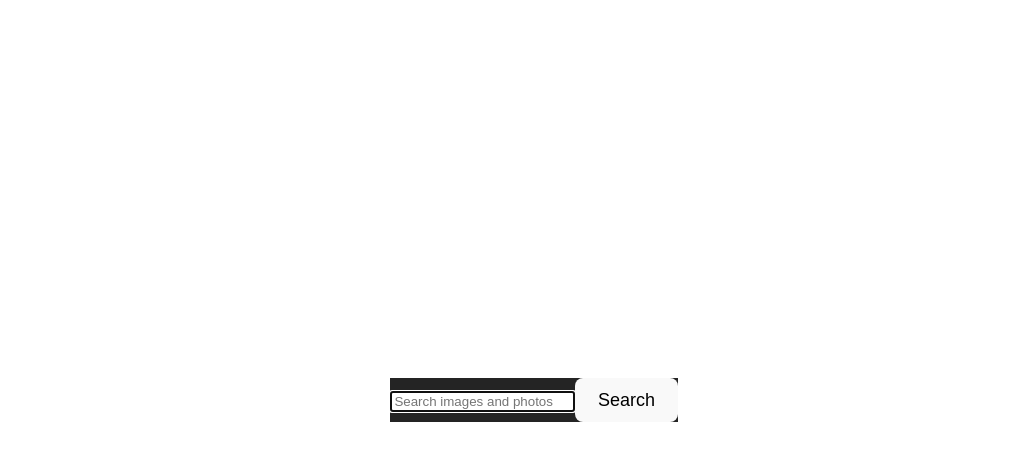
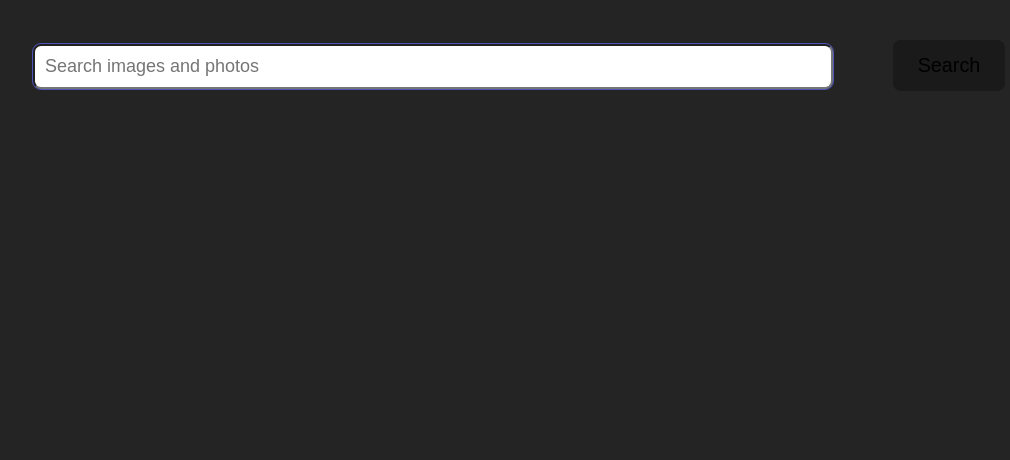
Before and after one commit to novikovanat/goit-react-hw-04, a React (Vite) app: page / in a window 1280 px wide. Shown: the top 460 px of the page, without its empty margins (106-1116 px from the left). Built offline with nearby package versions, Linux system fonts and the light colour scheme.

Commit message:
css added

```diff
--- a/src/components/App/App.css
+++ b/src/components/App/App.css
@@ -1,11 +1,5 @@
 #root {
   max-width: 1440px;
   margin: 0 auto;
-  /* padding: 2rem; */
-  /* text-align: center; */
+  text-align: center;
 }
-
-
-/* .logo:hover {
-  filter: drop-shadow(0 0 2em #646cffaa);
-} */
--- a/src/components/LoadMoreBtn/LoadMoreBtn.jsx
+++ b/src/components/LoadMoreBtn/LoadMoreBtn.jsx
@@ -1,7 +1,12 @@
+import css from "./LoadMoreBtn.module.css";
 export default function LoadMoreBtn({ setPage, page }) {
   const handleLoad = () => {
-    setPage(()=>page + 1);
+    setPage(() => page + 1);
   };
 
-  return <button onClick={() => handleLoad()}>Load More</button>;
+  return (
+    <button className={css.loadButton} onClick={() => handleLoad()}>
+      Load More
+    </button>
+  );
 }
--- a/src/components/SearchBar/SearchBar.jsx
+++ b/src/components/SearchBar/SearchBar.jsx
@@ -1,5 +1,5 @@
 import toast, { Toaster } from "react-hot-toast";
-import css from './SearchBar.module.css';
+import css from "./SearchBar.module.css";
 
 export default function SearchBar({ onTerm, onReset }) {
   function submitHandler(event) {
@@ -18,8 +18,9 @@ export default function SearchBar({ onTerm, onReset }) {
 
   return (
     <header className={css.header}>
-      <form onSubmit={submitHandler}>
+      <form onSubmit={submitHandler} className={css.form}>
         <input
+          className={css.search}
           name="search"
           type="text"
           autoComplete="off"
--- a/src/components/SearchBar/SearchBar.module.css
+++ b/src/components/SearchBar/SearchBar.module.css
@@ -1,6 +1,29 @@
-.header{
-    padding: 0;
-    /* border-bottom: 1px solid var(--text-color); */
-    background: var(--background-color);
-    /* box-shadow: 0px 1px 6px 0px rgba(46, 47, 66, 0.08), 0px 1px 1px 0px rgba(46, 47, 66, 0.16), 0px 2px 1px 0px rgba(46, 47, 66, 0.08); */
+.header {
+
+  position: fixed;
+  margin: 40px 0;
+  top: 0;
+  z-index: 2;
+  background-color: transparent;
 }
+
+.search {
+  padding: 10px;
+  font-size: inherit;
+  border-radius: 8px;
+  width: 800px;
+  margin-right: 60px;
+}
+
+.search:hover {
+  filter: drop-shadow(0 0 2em #646cffaa);
+  outline: 1px solid #646cffaa;
+}
+.search:focus {
+  outline: 1px solid #646cffaa;
+}
+
+.form {
+  margin: auto;
+  width: 1250px;
+}
--- a/src/index.css
+++ b/src/index.css
@@ -60,8 +60,7 @@ a:hover {
 
 body {
   margin: 0;
-  display: flex;
-  place-items: center;
+
   min-width: 320px;
   min-height: 100vh;
 }
@@ -74,35 +73,24 @@ h1 {
 button {
   border-radius: 8px;
   border: 1px solid transparent;
-  padding: 0.6em 1.2em;
-  font-size: 1em;
+  padding: 0.66em 1.2em;
+  font-size: 1.1em;
   font-weight: 500;
   font-family: inherit;
   background-color: #1a1a1a;
   cursor: pointer;
   transition: border-color 0.25s;
+
 }
 
-button:hover {
-  border-color: #646cff;
+button:hover,
+button:focus {
+  border-color: #646cffaa;
+  filter: drop-shadow(0 0 2em #646cffaa);
+  outline: 1px solid #646cffaa;
 }
 
 button:focus,
 button:focus-visible {
   outline: 4px auto -webkit-focus-ring-color;
 }
-
-@media (prefers-color-scheme: light) {
-  :root {
-    color: #213547;
-    background-color: #ffffff;
-  }
-
-  a:hover {
-    color: #747bff;
-  }
-
-  button {
-    background-color: #f9f9f9;
-  }
-}
```
